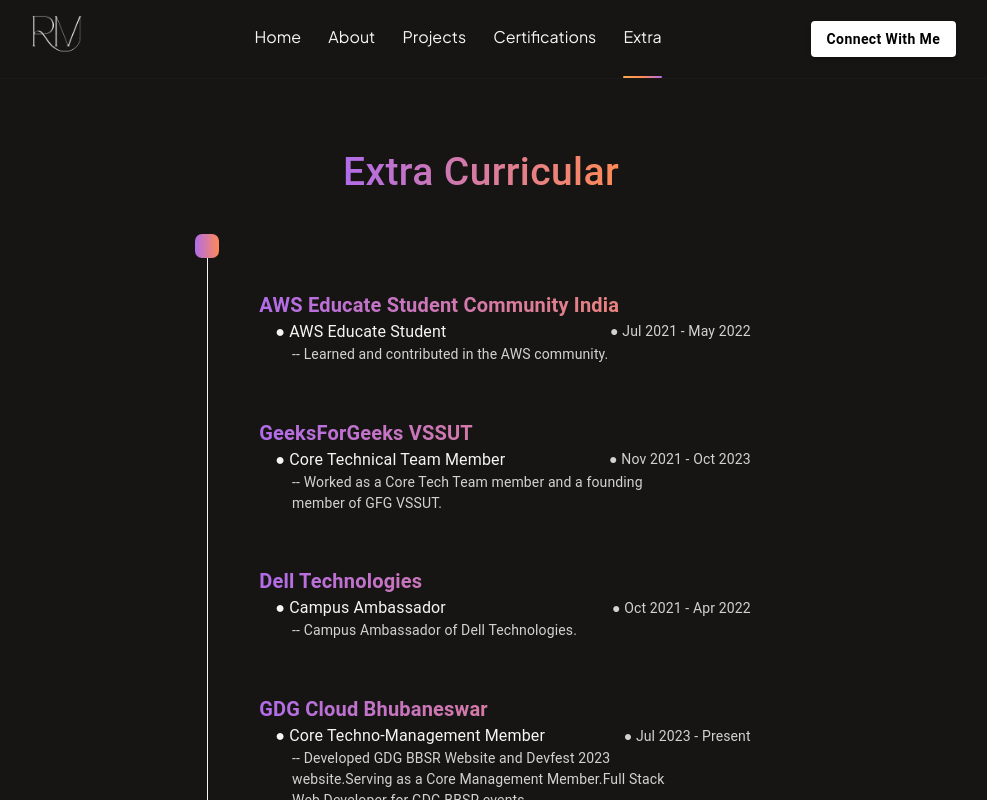
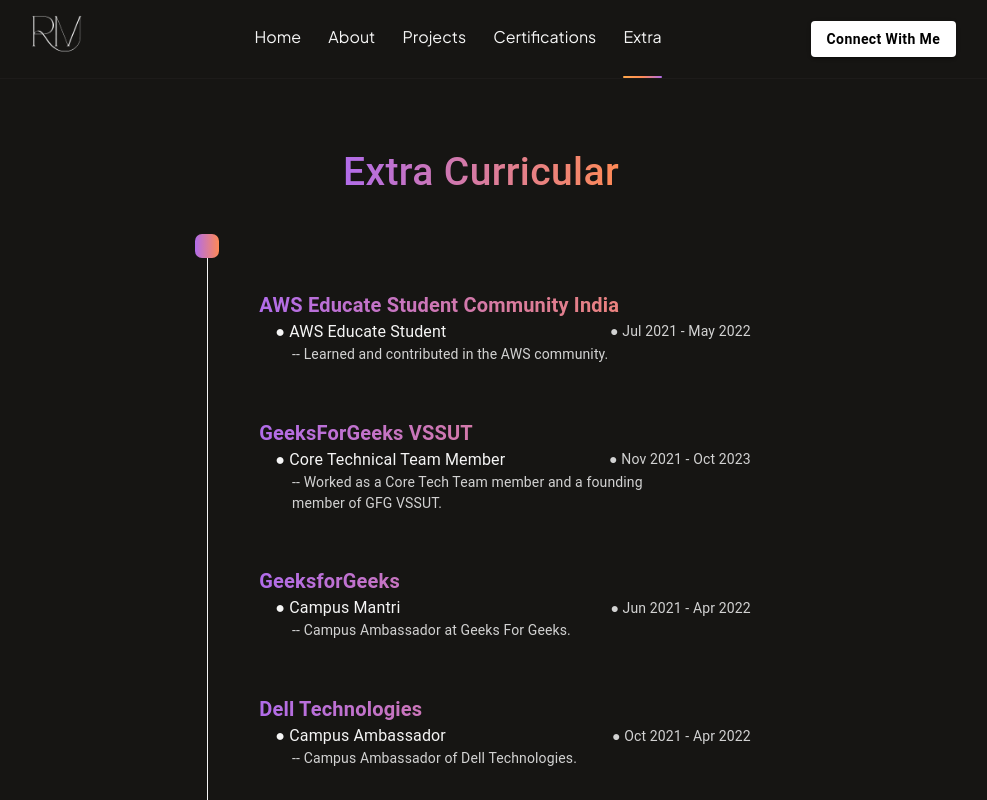
Before and after one commit to RUDRAMADHABA/Rudra-portfolio, a Next.js app: page /extra in a window 1280 px wide. Shown: the top 800 px of the page, without its empty margins (159-1146 px from the left). Built offline with nearby package versions, Linux system fonts and the light colour scheme.

Commit message:
minor changes

```diff
--- a/src/app/extra/page.js
+++ b/src/app/extra/page.js
@@ -19,6 +19,14 @@
     "duration": "Nov 2021 - Oct 2023",
     "responsibilities": [
       "Worked as a Core Tech Team member and a founding member of GFG VSSUT."
+    ]
+  },
+  {
+    "position": "Campus Mantri",
+    "company": "GeeksforGeeks",
+    "duration": "Jun 2021 - Apr 2022 ",
+    "responsibilities": [
+      "Campus Ambassador at Geeks For Geeks."
     ]
   },
   {
@@ -223,15 +231,6 @@
     ]
   },
 
-    {
-    "position": "Campus Mantri",
-    "company": "GeeksforGeeks",
-    "duration": "Jun 2021 - Apr 2022 ",
-    "responsibilities": [
-      "Campus Ambassador at Geeks For Geeks."
-    ]
-  },
-
 ]
 
 const fadeInLeft = {
```
